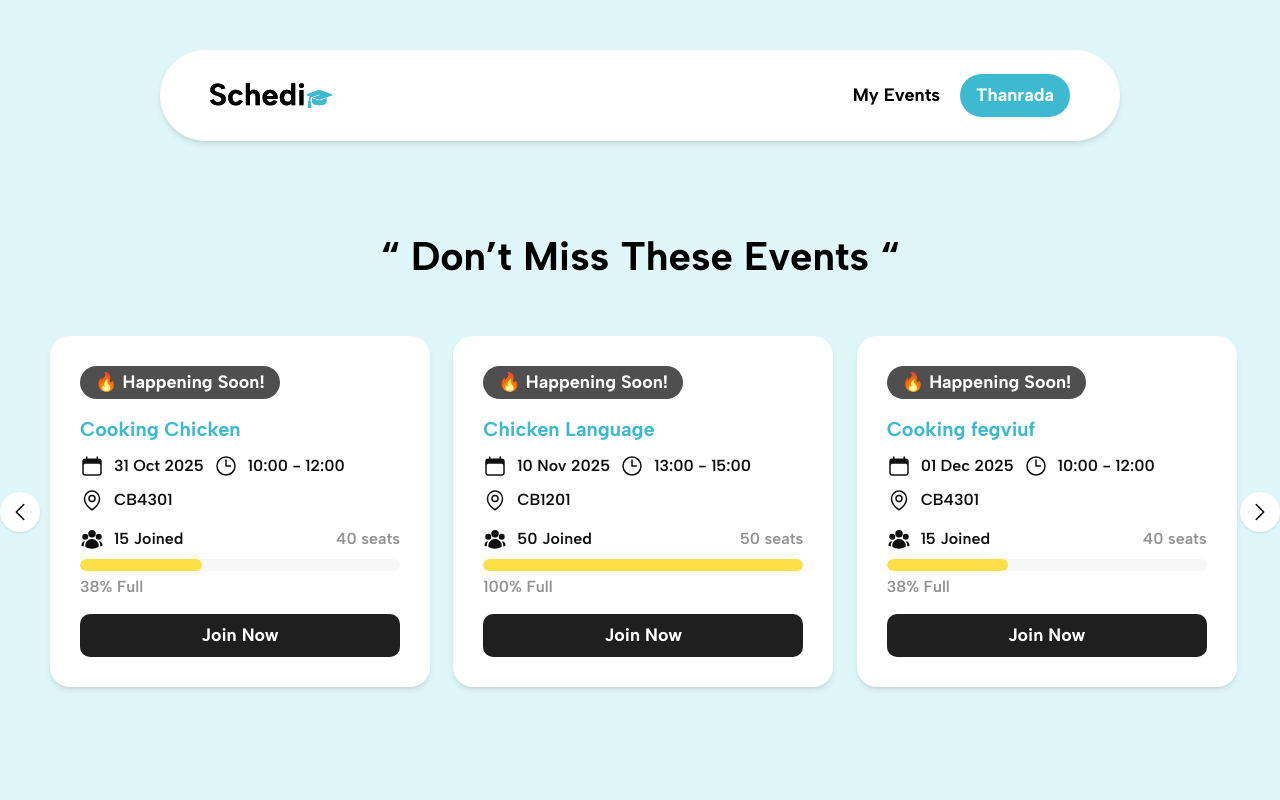
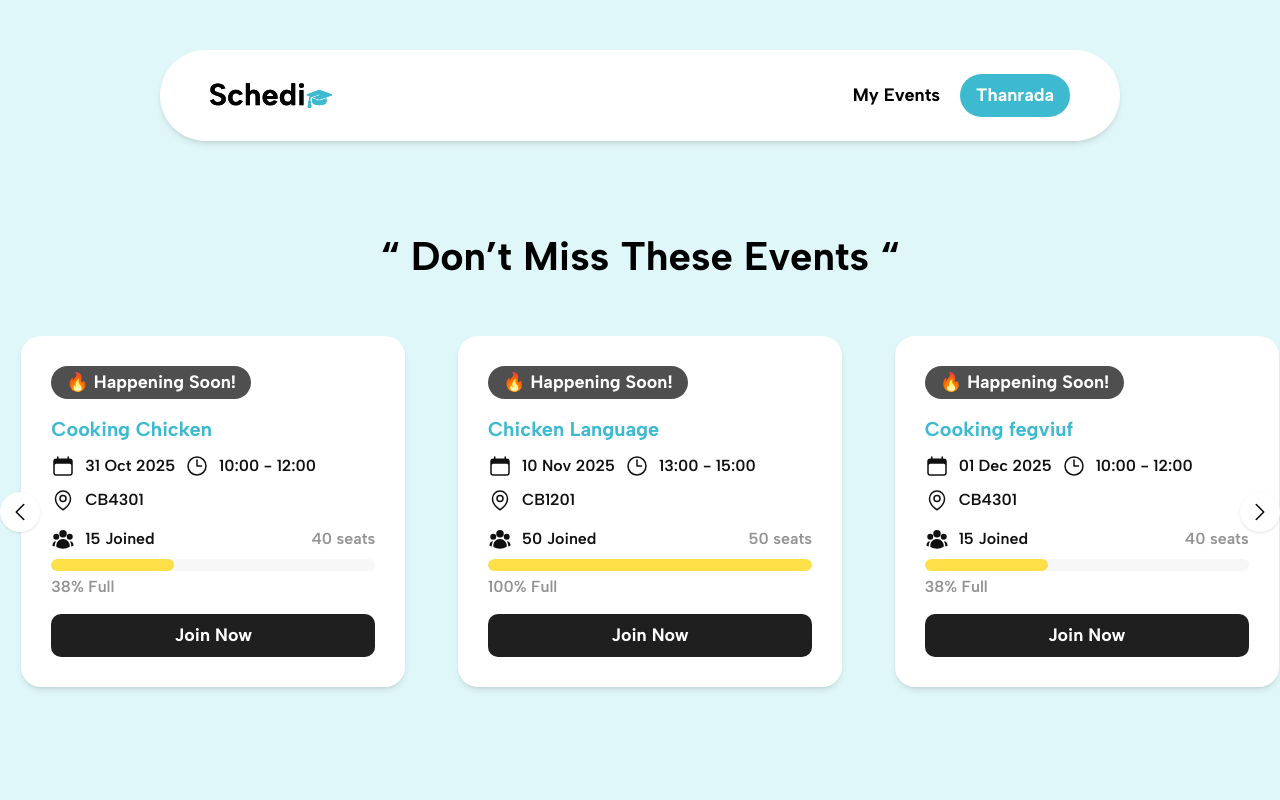
Before and after one commit to zflukz/Schedio, a React (Create React App) app in the folder client/: page / in a window 1280 px wide. Shown: the top 800 px of the page. Built offline with nearby package versions, Linux system fonts and the light colour scheme.

Commit message:
Fix HorizontalScroll range to slide smoothly

```diff
--- a/client/src/component/HorizontalScrollCards.tsx
+++ b/client/src/component/HorizontalScrollCards.tsx
@@ -19,17 +19,19 @@ interface Event {
 }
 
 interface HorizontalScrollCardsProps {
-  events: Event[]; // ไม่ optional แล้ว ให้มั่นใจว่าจะมีข้อมูล
+  events: Event[];
   onJoin?: (event: Event) => void;
 }
 
 const HorizontalScrollCards: React.FC<HorizontalScrollCardsProps> = ({ events, onJoin }) => {
   const navigate = useNavigate();
-  // Embla Carousel hook
-  const [emblaRef, emblaApi] = useEmblaCarousel({ loop: false, align: "center" });
+  const [emblaRef, emblaApi] = useEmblaCarousel({
+    loop: true,
+    align: "start",
+    containScroll: "trimSnaps",
+  });
   const [cardsPerPage, setCardsPerPage] = useState(3);
 
-  // Update cards per view based on window width
   const updateCardsPerPage = () => {
     if (window.innerWidth < 640) setCardsPerPage(1);
     else if (window.innerWidth < 1024) setCardsPerPage(2);
@@ -45,12 +47,12 @@ const HorizontalScrollCards: React.FC<HorizontalScrollCardsProps> = ({ events, o
   const scrollPrev = () => emblaApi?.scrollPrev();
   const scrollNext = () => emblaApi?.scrollNext();
 
-const handleViewDetails = (event: Event, eventId: string) => {
-  navigate(`/event/${eventId}`, { state: { event } });
-};
+  const handleViewDetails = (event: Event, eventId: string) => {
+    navigate(`/event/${eventId}`, { state: { event } });
+  };
 
   return (
-    <div className="relative max-w-[1300px] mx-auto px-[30px] sm:px-[30px]">
+    <div className="relative max-w-[1300px] mx-auto">
       {/* Left button */}
       <button
         onClick={scrollPrev}
@@ -62,15 +64,17 @@ const handleViewDetails = (event: Event, eventId: string) => {
       </button>
 
       {/* Carousel */}
-      <div className="overflow-hidden" ref={emblaRef}>
-        <div className="flex gap-[30px] px-5 py-5">
+       <div className="overflow-hidden" ref={emblaRef}>
+        <div className="flex gap-[30px] py-5">
           {events.map((c, i) => (
             <div
               key={i}
               className="flex-none"
               style={{
                 width: `calc((100% - ${(cardsPerPage - 1) * 30}px) / ${cardsPerPage})`,
-              }}
+                marginLeft: i === 0 ? "10px" : "0",
+                marginRight: i === events.length - 1 ? "10px" : "0",
+             }}
             >
               <Upcomingcard
                 id={c.id}
```
